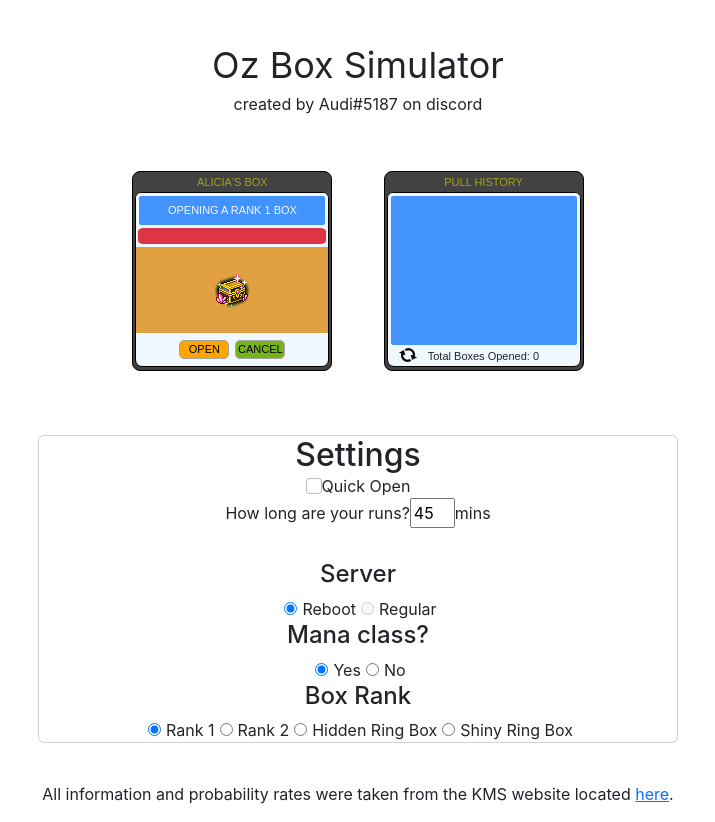
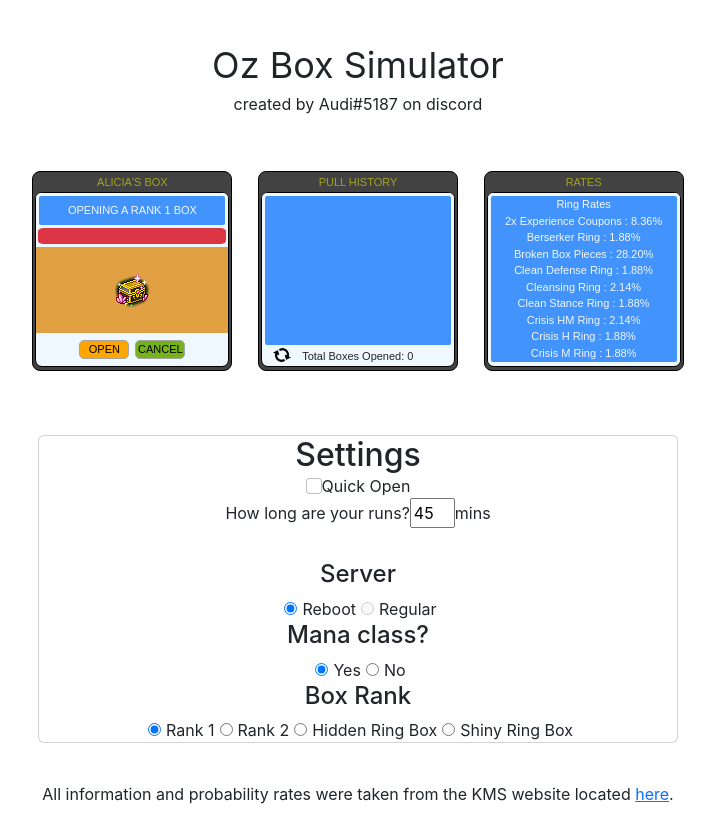
Before and after one commit to Ascix/oz-box-simulator, a React (Create React App) app: page / in a window 1280 px wide. Shown: the whole page, without its empty margins (282-997 px from the left). Built offline with nearby package versions, Linux system fonts and the light colour scheme.

Commit message:
added in table for rates

```diff
--- a/src/App.css
+++ b/src/App.css
@@ -19,9 +19,19 @@
   border-radius: 8px;
   width: 200px;
   height: 200px;
-  margin: auto;
-  margin-top: 3%;
-  margin-right: 2%;
+  margin: 3% 1% auto auto;
+  font-family: Arial, Helvetica, sans-serif;
+  font-size: 11px;
+  padding: 2px;
+  background-color: rgb(66, 66, 66);
+}
+
+.history {
+  border: 1px solid black;
+  border-radius: 8px;
+  width: 200px;
+  height: 200px;
+  margin: 3% 1% auto 1%;
   font-family: Arial, Helvetica, sans-serif;
   font-size: 11px;
   padding: 2px;
@@ -40,7 +50,7 @@
   margin-top: 2px;
 }
 
-.opening, .pulls {
+.opening, .pulls, .rate {
   background-color: rgb(67, 147, 252);
   height: 20%;
   display: flex;
@@ -93,15 +103,14 @@
   text-align: center;
 }
 
-.history {
+.rates {
   margin: auto;
   border: 1px solid black;
   border-radius: 8px;
   width: 200px;
   height: 200px;
-  margin: auto;
   margin-top: 3%;
-  margin-left: 2%;
+  margin-left: 1%;
   font-family: Arial, Helvetica, sans-serif;
   font-size: 11px;
   padding: 2px;
@@ -121,6 +130,19 @@
 
 .pulls {
   height: 155px;
+  display: flex;
+  flex-direction: column;
+  justify-content: flex-start;
+  overflow-y: auto;
+}
+
+.rates {
+  height: 200px;
+  width: 200px;
+}
+
+.rate {
+  height: 172px;
   display: flex;
   flex-direction: column;
   justify-content: flex-start;
--- a/src/App.js
+++ b/src/App.js
@@ -1,7 +1,8 @@
 import { useEffect, useState } from "react";
 import { Card, ProgressBar } from "react-bootstrap";
 import "./App.css";
-import { GenerateLevel } from "./components/GenerateLevel";
+import { allRanks } from "./components/AllRanks";
+import { GenerateLevel, normal, special } from "./components/GenerateLevel";
 import generatePrize from "./components/GeneratePrize";
 import HistoryScroll from "./components/HistoryScroll";
 
@@ -44,7 +45,7 @@ function App() {
       reward === "Broken Box Pieces" ||
       reward === "Oz Point Pouches" ||
       reward === "Ocean Glow Earrings" ||
-      reward === "Double Experience Coupons"
+      reward === "2x Experience Coupons"
     ) {
     } else {
       level = ` (${GenerateLevel(shiny)})`;
@@ -106,6 +107,9 @@ function App() {
   const handleTime = (e) => {
     setTime(e.target.value);
   };
+
+  const items = allRanks[rank].items
+  console.log(items)
 
   return (
     <div className="App">
@@ -170,10 +174,41 @@ function App() {
             </div>
           </div>
         </div>
+      <div className="rates">
+          <div className="box-title">RATES</div>
+          <div className="box">
+            <div className="rate">
+              Ring Rates
+            {
+            items.map((item) => {
+              return (
+                <div>
+                  {item.item} : {((mana ? item.reboot : item.noMana) * 100).toFixed(2)}%
+                </div>
+              )
+            })
+          }
+            <br></br>
+          <div>
+            Level Rates
+          { (!shiny ?
+          normal : special).map((rate) => {
+            return (
+            <div>
+              Level {rate.level} : {(rate.chance * 100).toFixed(2)}%
+            </div>
+            )
+          })
+
+          }
+          </div>
+            </div>
+          </div>
+      </div>
       </div>
       <div className="time">
         {history.length > 0 && <>
-        <p>You have wasted ~{Math.ceil(time*history.length/60)} hour(s) in the Tower of Oz.</p>
+        <p>You have wasted ~{Math.ceil(time*history.length/60)} {Math.ceil(time*history.length/60) < 2 ? "hour" : "hours"} of your life in the Tower of Oz.</p>
         <div>
           <img src="beartwerk.gif" alt="beartwerk"></img>
         </div>
--- a/src/components/AllRanks.js
+++ b/src/components/AllRanks.js
@@ -1,6 +1,11 @@
 export const allRanks = {
   Rank1: {
     items: [
+      {
+        item: "2x Experience Coupons",
+        reboot: 0.083551,
+        noMana: 0.0908574,
+      },
       { item: "Berserker Ring", reboot: 0.018799, noMana: 0.020443 },
       { item: "Broken Box Pieces", reboot: 0.2819841, noMana: 0.3066438 },
       { item: "Clean Defense Ring", reboot: 0.018799, noMana: 0.020443 },
@@ -13,11 +18,6 @@ export const allRanks = {
       { item: "Critical Defense Ring", reboot: 0.0214099, noMana: 0.0232823 },
       { item: "Critical Shift Ring", reboot: 0.018799, noMana: 0.020443 },
       { item: "Durability Ring", reboot: 0.018799, noMana: 0.020443 },
-      {
-        item: "Double Experience Coupons",
-        reboot: 0.083551,
-        noMana: 0.0908574,
-      },
       { item: "Health Cut Ring", reboot: 0.0214099, noMana: 0.0232823 },
       { item: "Level Jump Ring", reboot: 0.0214099, noMana: 0.0232823 },
       { item: "Limit Ring", reboot: 0.0214099, noMana: 0 },
@@ -38,6 +38,11 @@ export const allRanks = {
   },
   Rank2: {
     items: [
+      {
+        item: "2x Experience Coupons",
+        reboot: 0.1091619,
+        noMana: 0.1182932,
+      },
       { item: "Berserker Ring", reboot: 0.0191033, noMana: 0.0207013 },
       { item: "Broken Box Pieces", reboot: 0.2729046, noMana: 0.2957331 },
       { item: "Clean Defense Ring", reboot: 0.0191033, noMana: 0.0207013 },
@@ -50,11 +55,6 @@ export const allRanks = {
       { item: "Critical Defense Ring", reboot: 0.0194931, noMana: 0.0211238 },
       { item: "Critical Shift Ring", reboot: 0.0191033, noMana: 0.0207013 },
       { item: "Durability Ring", reboot: 0.0191033, noMana: 0.0207013 },
-      {
-        item: "Double Experience Coupons",
-        reboot: 0.1091619,
-        noMana: 0.1182932,
-      },
       { item: "Health Cut Ring", reboot: 0.0194931, noMana: 0.0211238 },
       { item: "Level Jump Ring", reboot: 0.0194931, noMana: 0.0211238 },
       { item: "Limit Ring", reboot: 0.0194931, noMana: 0 },
--- a/src/components/GenerateLevel.js
+++ b/src/components/GenerateLevel.js
@@ -1,14 +1,16 @@
-export function GenerateLevel(shiny) {
-    const normal = [
+export const normal = [
   { level: "1", chance: 0.41 },
   { level: "2", chance: 0.28 },
   { level: "3", chance: 0.2 },
   { level: "4", chance: 0.11 },
 ]
-    const special = [
+
+export const special = [
   { level: "3", chance: 0.75 },
   { level: "4", chance: 0.25 },
 ]
+
+export function GenerateLevel(shiny) {
 
     let totalChance = 0;
     for (let i = 0; i < (!shiny ? normal.length : special.length); i++) {
```
Also changed, not shown: public/items/2xExperienceCoupons.png (renamed from public/items/DoubleExperienceCoupons.png). Lines whose indentation alone changed are shown as unchanged.
